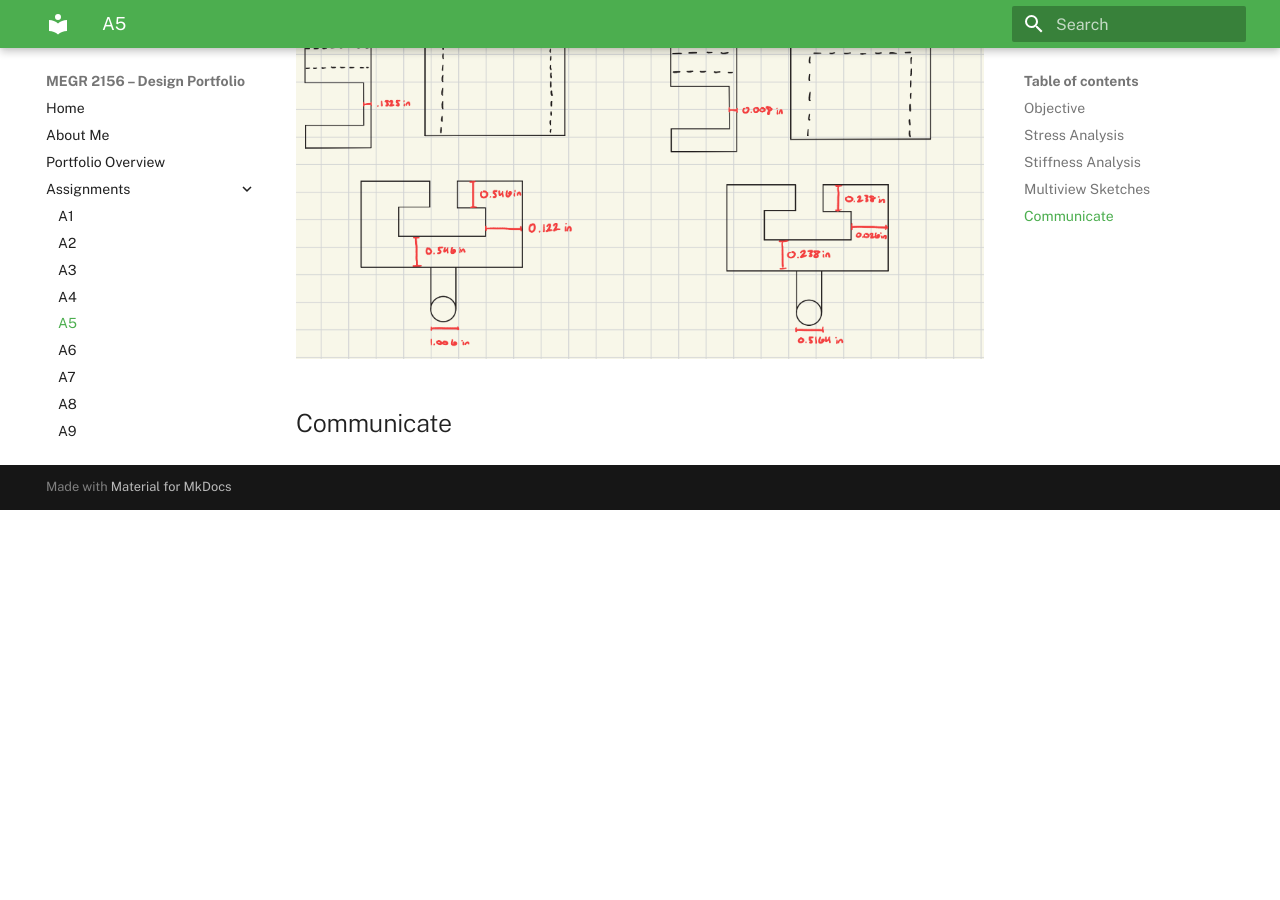
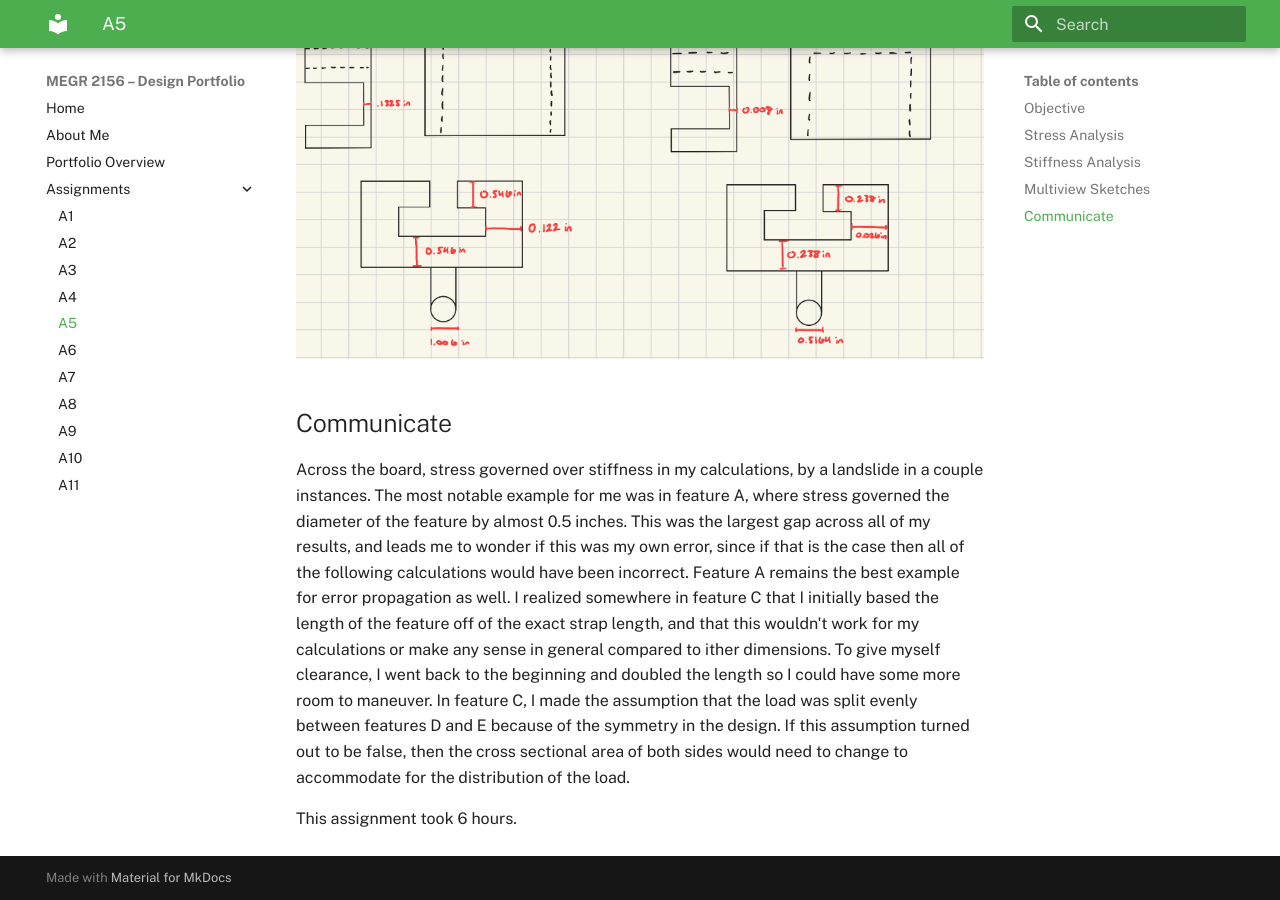
Before and after one commit to Jmswanchara/megr2156-portfolio, an MkDocs documentation site: the page built from docs/assignments/A05/index.md, in a window 1280 px wide and 900 px high, scrolled down 6350 px. Built offline with MkDocs 1.6.1 and Material for MkDocs 9.7.7, drawn with Linux system fonts in a browser that asks for light colours; before the commit the page ends 6860 px from its top, so only the background shows below that.

Commit message:
Enhance communication section with analysis and time spent
Added detailed reflections on stress calculations and assumptions in features A, C, D, and E. Included time spent on the assignment.

```diff
--- a/docs/assignments/A05/index.md
+++ b/docs/assignments/A05/index.md
@@ -43,3 +43,7 @@ Below I compiled all of my results into two orthographic drawings, one for stres
 ![A5_drawings](A5_drawings.png)
 
 ## Communicate
+
+Across the board, stress governed over stiffness in my calculations, by a landslide in a couple instances.  The most notable example for me was in feature A, where stress governed the diameter of the feature by almost 0.5 inches.  This was the largest gap across all of my results, and leads me to wonder if this was my own error, since if that is the case then all of the following calculations would have been incorrect.  Feature A remains the best example for error propagation as well.  I realized somewhere in feature C that I initially based the length of the feature off of the exact strap length, and that this wouldn't work for my calculations or make any sense in general compared to ither dimensions.  To give myself clearance, I went back to the beginning and doubled the length so I could have some more room to maneuver.  In feature C, I made the assumption that the load was split evenly between features D and E because of the symmetry in the design.  If this assumption turned out to be false, then the cross sectional area of both sides would need to change to accommodate for the distribution of the load.
+
+This assignment took 6 hours.
```
